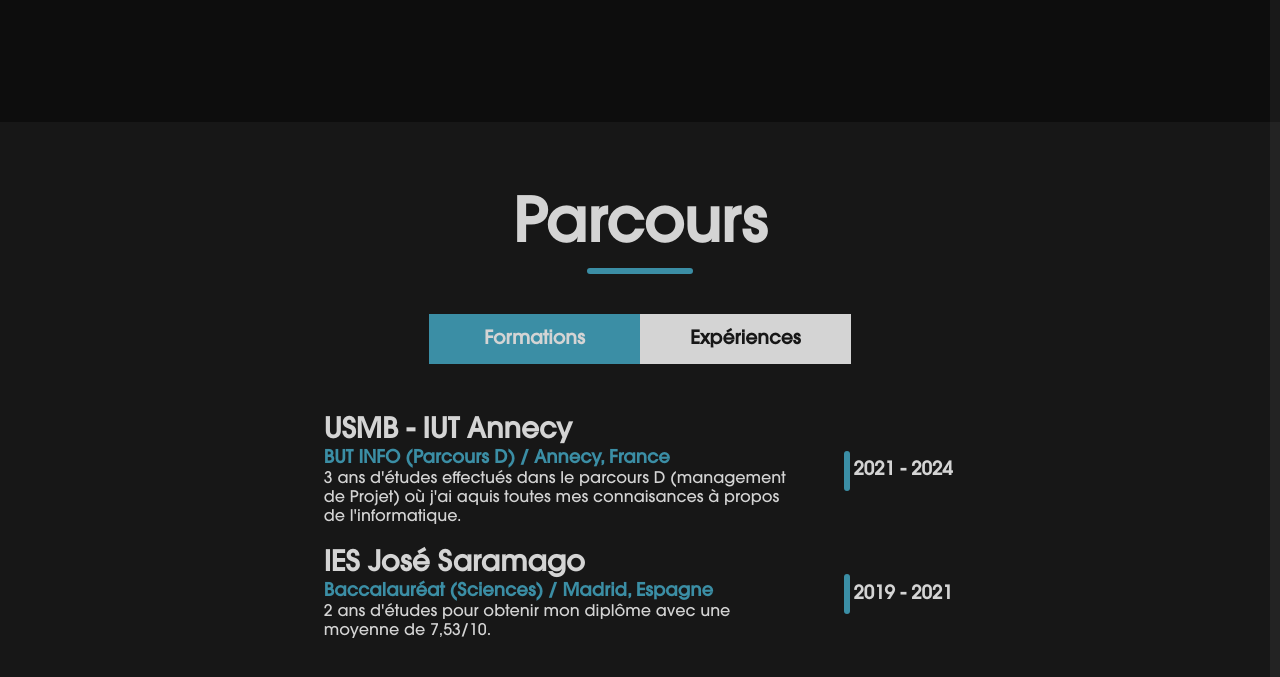
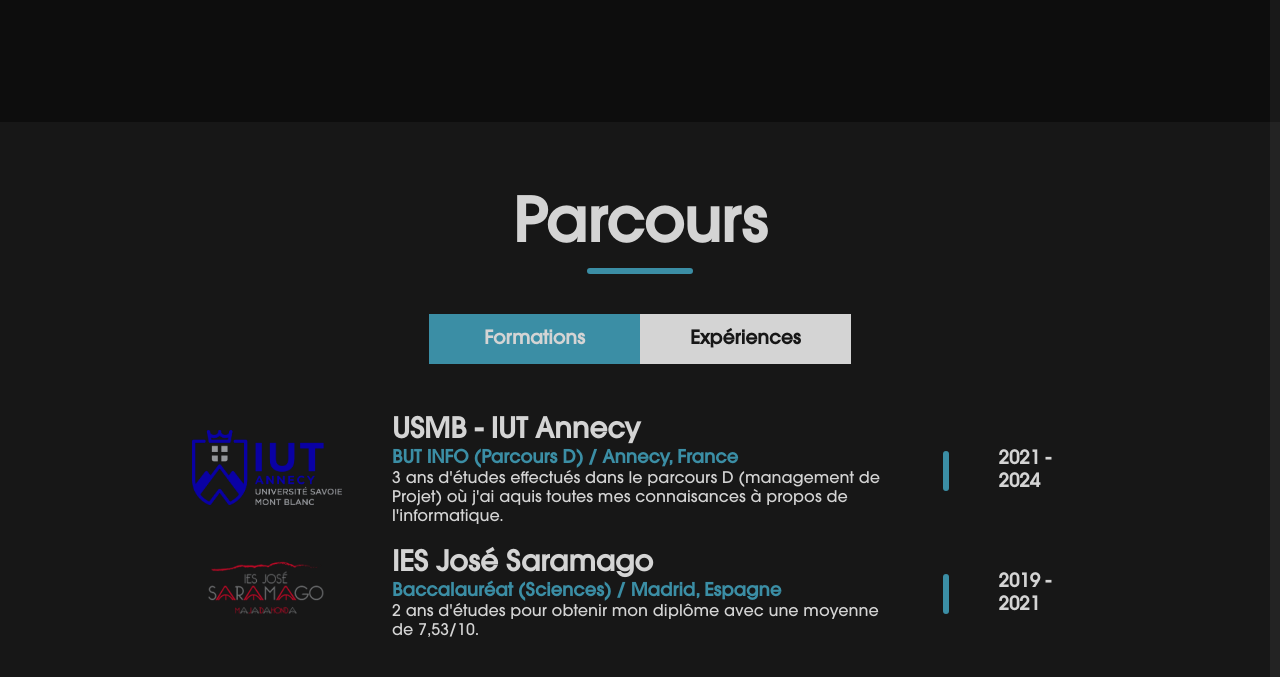
Before and after one commit to trikinoah/Portfolio, a plain HTML site: page index.html in a window 1280 px wide. Both pictures are taken after a click on the element "Formations". Shown: the part 1478-2155 px from the top of the page. Drawn offline with Linux system fonts and the light colour scheme.

Commit message:
V4
animaciones de entrada / parcours / skills

```diff
--- a/css/style.css
+++ b/css/style.css
@@ -480,18 +480,26 @@ html{
 }
 .parcours .content-section .tabs .tabs-body{
 	margin-top: 5vh;
+	display: flex;
+	justify-content: end;
 }
 .parcours .content-section .tabs .tabs-body .tabs-content {
-	display: none;
+	opacity: 0;
+	position: absolute;
+	top: 40px;
 }
 .parcours .content-section .tabs .tabs-body .tabs-content.is-active {
-	display: inline;
+	opacity: 1;
+	transition: .5s;
+	top: 0;
+	position: relative;
+	width: 100%;
+
 }
 .parcours .content-section .tabs .tabs-body .tabs-content .content-section{
 	display: flex;
 	margin: auto;
-	max-width: 60%;
-	justify-content: space-between;
+	justify-content: center;
 	align-items: center;
 }
 .parcours .content-section .tabs .tabs-body .tabs-content .rectangle-div{
@@ -499,10 +507,13 @@ html{
 	background-color: #3B8EA5;
 	border-radius: 4px;
 }
-
+.parcours .content-section .tabs .tabs-body .tabs-content .photo-parcours img{
+	width: 150px;
+}
 .parcours .content-section .tabs .tabs-body .tabs-content .description{
 	width: 70vh;
-	margin: 10px 50px 10px 0;
+	margin: 10px 50px 10px 50px;
+
 }
 .parcours .content-section .tabs .tabs-body .tabs-content .description h4 {
 	font-size: 28px;
@@ -515,9 +526,9 @@ html{
 }
 .parcours .content-section .tabs .tabs-body .tabs-content .dates {
 	display: flex;
-	width: 20%;
-	margin: auto;
+	width: 100px;
 	justify-content: center;
+	margin-left: 50px;
 }
 /* COMPETENCES */
 
@@ -569,9 +580,15 @@ html{
 }
 .skills .content-section .tabs .tabs-content {
 	padding: 30px;
-	display: none;
+	opacity: 0;
+	position: absolute;
+	top: 60px;
 }
 .skills .content-section .tabs .tabs-content.is-active {
+	top: 0;
+	position: relative;
+	opacity: 1;
+	transition: .5s;
 	display: flex;
 	flex-wrap: wrap;
 	justify-content: center;
--- a/index.html
+++ b/index.html
@@ -230,12 +230,15 @@
 					<div class="rectangle"></div>
 					<div class="tabs">
 						<div class="tabs-head">
-							<h3 class="tabs-toggle is-active">Formations</h3>
+							<h3 class="tabs-toggle">Formations</h3>
 							<h3 class="tabs-toggle">Expériences</h3>
 						</div>
 						<div class="tabs-body">
-							<div class="tabs-content is-active">
+							<div class="tabs-content">
 								<div class="content-section">
+									<div class="photo-parcours">
+										<a href="https://www.iut-acy.univ-smb.fr/" target="_blank"><img src="img/IUTAnnecy.png"></a>
+									</div>
 									<div class="description">
 										<h4>USMB - IUT Annecy</h4>
 										<h5>BUT INFO (Parcours D) / Annecy, France</h5>
@@ -247,6 +250,9 @@
 									</div>
 								</div>
 								<div class="content-section">
+									<div class="photo-parcours">
+										<a href="https://www.educa2.madrid.org/web/centro.ies.josesaramago.majadahonda" target="_blank"><img src="img/saramago.png"></a>
+									</div>
 									<div class="description">
 										<h4>IES José Saramago</h4>
 										<h5>Baccalauréat (Sciences) /  Madrid, Espagne</h5>
@@ -260,6 +266,9 @@
 							</div>
 							<div class="tabs-content">
 								<div class="content-section">
+									<div class="photo-parcours">
+										<a href="https://www.majadahonda.org/" target="_blank"><img src="img/ayuntamientomajadahonda.png"></a>
+									</div>
 									<div class="description">
 										<h4>Mairie de Majadahonda</h4>
 										<h5>Aide informatique personnes âgées / Madrid, Espagne</h5>
@@ -271,6 +280,9 @@
 									</div>
 								</div>
 								<div class="content-section">
+									<div class="photo-parcours">
+										<a href="https://usannecyrugby.ffr.fr/" target="_blank"><img src="img/usannecy.png"></a>
+									</div>
 									<div class="description">
 										<h4>US Annecy Rugby (espoirs)</h4>
 										<h5>Joueur de rugby</h5>
@@ -293,14 +305,14 @@
 					<h2>Compétences</h2>
 					<div class="tabs">
 						<div class="tabs-head">
-							<h3 class="tabs-toggle is-active">BDD</h3>
+							<h3 class="tabs-toggle">BDD</h3>
 							<h3 class="tabs-toggle">ERP</h3>
 							<h3 class="tabs-toggle">Développement</h3>
 							<h3 class="tabs-toggle">Langues</h3>
 							<h3 class="tabs-toggle">Autres</h3>
 						</div>
 						<div class="tabs-body">
-							<div class="tabs-content is-active">
+							<div class="tabs-content">
 								<div class="content-skill">
 									<div class="circle-anim"></div>
 									<h3>PostgreSQL</h3>
```
Also changed, not shown: img/IUTAnnecy.png (added), img/ayuntamientomajadahonda.png (added), img/saramago.png (added), img/usannecy.png (added).
